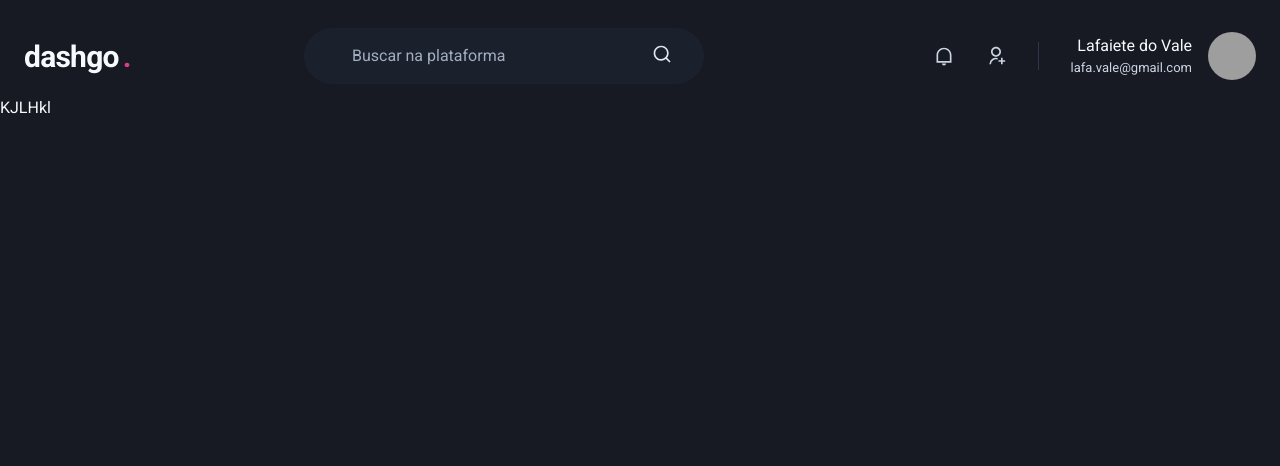
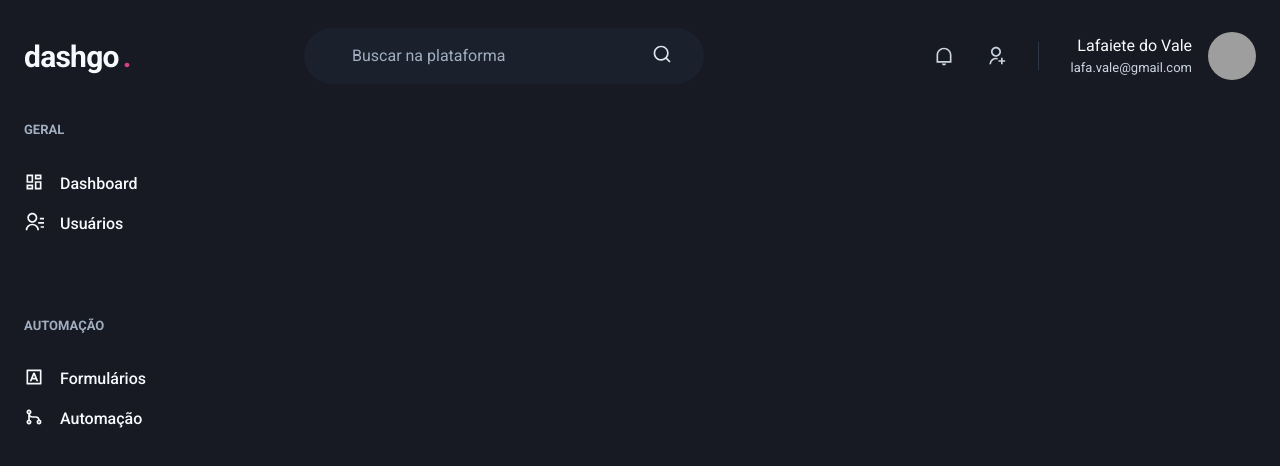
Before and after one commit to lafadovale/dashgo, a Next.js app: page /dashboard in a window 1280 px wide. Shown: the top 466 px of the page. Built offline with nearby package versions, Linux system fonts and the light colour scheme; grey boxes are pictures that could not be loaded.

Commit message:
Sidebar component

```diff
--- /dev/null
+++ b/src/components/Sidebar.tsx
@@ -0,0 +1,54 @@
+import { Box, Icon, Link, Stack, Text } from "@chakra-ui/react";
+import {
+  RiContactsLine,
+  RiDashboardLine,
+  RiGitMergeLine,
+  RiInputMethodLine,
+} from "react-icons/ri";
+
+export function Sidebar() {
+  return (
+    <Box as="aside" w="64" mr="8">
+      <Stack spacing="12" align="flex-start">
+        <Box>
+          <Text fontWeight="bold" color="gray.400" fontSize="small">
+            GERAL
+          </Text>
+          <Stack spacing="4" my="8" align="stretch">
+            <Link display="flex">
+              <Icon as={RiDashboardLine} fontSize="20" />
+              <Text ml="4" fontWeight="medium">
+                Dashboard
+              </Text>
+            </Link>
+            <Link display="flex">
+              <Icon as={RiContactsLine} fontSize="20" />
+              <Text ml="4" fontWeight="medium">
+                Usuários
+              </Text>
+            </Link>
+          </Stack>
+        </Box>
+        <Box>
+          <Text fontWeight="bold" color="gray.400" fontSize="small">
+            AUTOMAÇÃO
+          </Text>
+          <Stack spacing="4" my="8" align="stretch">
+            <Link display="flex">
+              <Icon as={RiInputMethodLine} fontSize="20" />
+              <Text ml="4" fontWeight="medium">
+                Formulários
+              </Text>
+            </Link>
+            <Link display="flex">
+              <Icon as={RiGitMergeLine} fontSize="20" />
+              <Text ml="4" fontWeight="medium">
+                Automação
+              </Text>
+            </Link>
+          </Stack>
+        </Box>
+      </Stack>
+    </Box>
+  );
+}
--- a/src/pages/dashboard.tsx
+++ b/src/pages/dashboard.tsx
@@ -1,10 +1,14 @@
+import { Flex } from "@chakra-ui/react";
 import { Header } from "@/components/Header";
+import { Sidebar } from "@/components/Sidebar";
 
 export default function Dashboard() {
   return (
-    <>
+    <Flex direction="column" h="100vh">
       <Header />
-      <h1>KJLHkl</h1>
-    </>
+      <Flex w="100%" my="6" maxWidth={1480} mx="auto" px="6">
+        <Sidebar />
+      </Flex>
+    </Flex>
   );
 }
```
